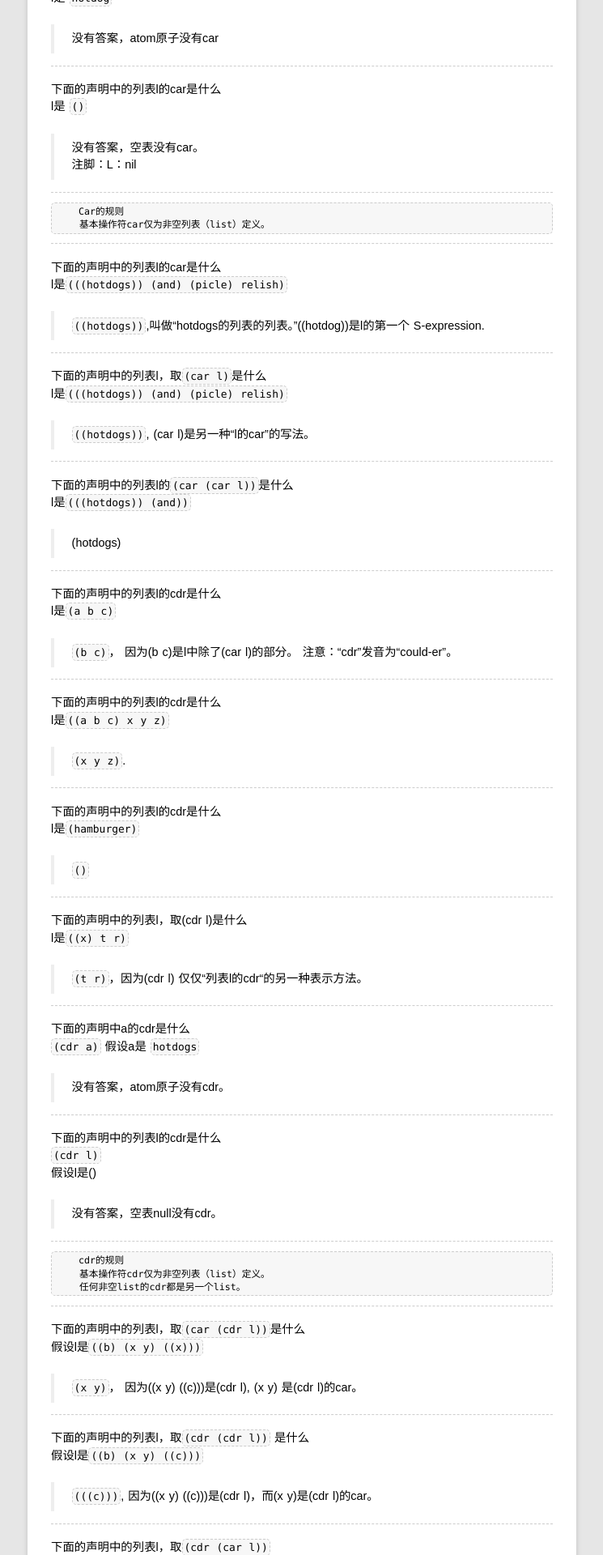
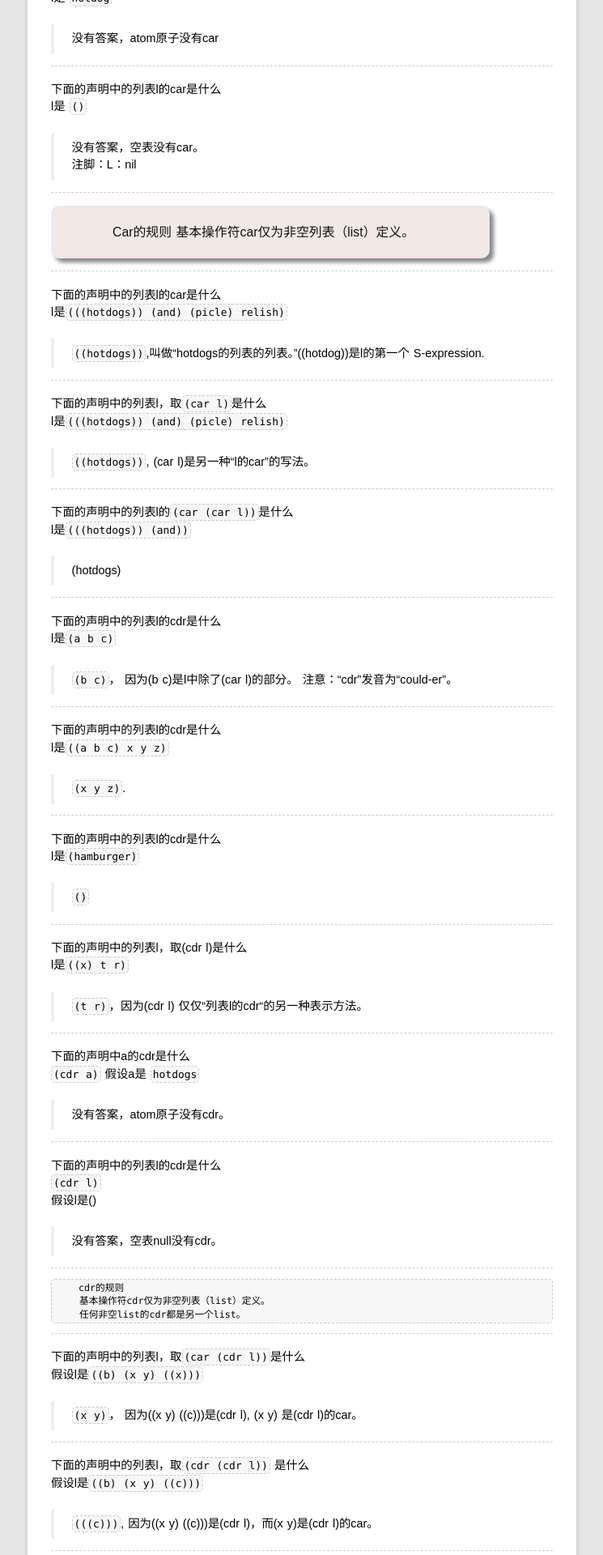
Before and after one commit to rhuichao/uternet.github.io, a Jekyll site: the page built from TLS/01.md, in a window 1280 px wide. Shown: the part 3057-4977 px from the top of the page at 81% size, without its empty margins (267-1012 px from the left). Built offline with Jekyll 4.4.1, drawn with Linux system fonts in a browser that asks for light colours; some web fonts are replaced; Markdown is read by kramdown in place of the engine named in the settings.

Commit message:
new document posted

````diff
--- a/TLS/01.md
+++ b/TLS/01.md
@@ -167,10 +167,10 @@ l是 `()`
 
 ------------------
 
-```
+<div class="textbox">
     Car的规则
     基本操作符car仅为非空列表（list）定义。
-```
+</div>
 
 ------------------
 
````
